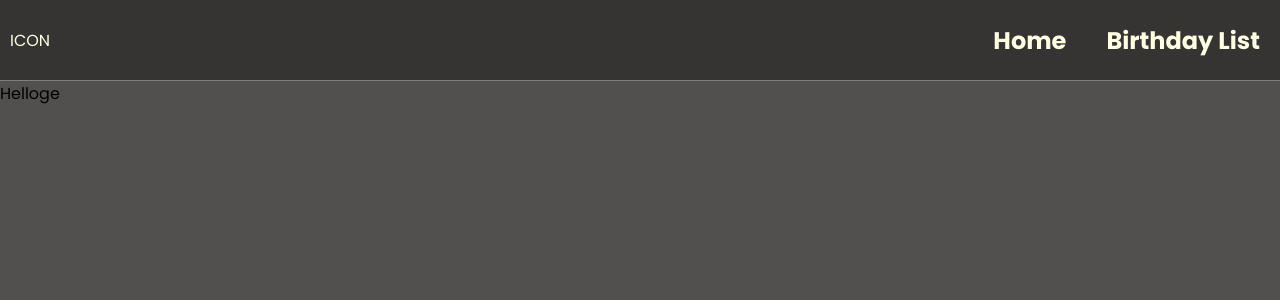
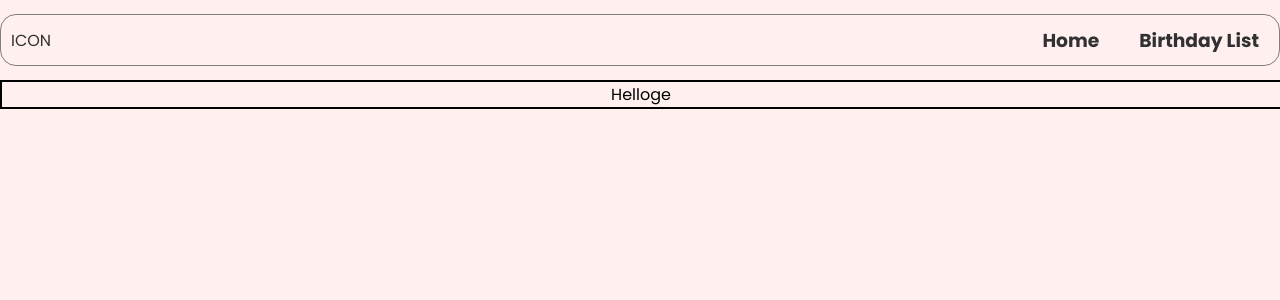
Before and after one commit to vidalgmartin/birthday-tracker, a React (Vite) app in the folder frontend/: page /birthdays in a window 1280 px wide. Shown: the top 300 px of the page. Built offline with nearby package versions, Linux system fonts and the light colour scheme; no server answers.

Commit message:
changed layout and color paleette

```diff
--- a/frontend/src/components/Birthday.jsx
+++ b/frontend/src/components/Birthday.jsx
@@ -20,6 +20,7 @@ export default function Birthday() {
                 <div className="birthday-item" key={birthday._id}>
                     <div className="birthday-name">
                         <p>{birthday.name}</p>
+                        <p>{birthday.birthday}</p>
                     </div>
                 </div>
             ))}
--- a/frontend/src/components/Navbar.jsx
+++ b/frontend/src/components/Navbar.jsx
@@ -4,16 +4,18 @@ export default function Navbar() {
 
     return (
         <header className="navbar">
+            <div className="navbar-content">
                 <div className="icon">
                     ICON
                 </div>
                 <div className="links">
                     <Link to="/">
-                    <h2>Home</h2>
+                        <h3>Home</h3>
                     </Link>
                     <Link to="/birthdays">
-                    <h2>Birthday List</h2>
+                        <h3>Birthday List</h3>
                     </Link>
+                </div>
             </div>
         </header>
     )
--- a/frontend/src/index.css
+++ b/frontend/src/index.css
@@ -1,9 +1,9 @@
 @import url('https://fonts.googleapis.com/css2?family=Poppins:wght@400;500;600;700&display=swap');
 
 :root {
-    --font-color: rgb(255, 255, 225);
-    --main-color: rgb(54, 51, 51);
-    --secondary-color: rgb(82, 79, 79);
+    --font-color: rgb(49, 49, 49);
+    --main-color: rgb(255, 239, 239);
+    --secondary-color: rgb(255, 239, 239);
     --border-color: rgb(128, 127, 127);
 }
 
@@ -22,13 +22,23 @@ body {
  */
 .navbar {
     display: flex;
-    justify-content: space-between;
+    justify-content: center;
     align-items: center;
     width: 100vw;
     height: 10vh;
+    background-color: var(--main-color);
+}
+
+.navbar-content {
+    display: flex;
+    justify-content: space-between;
+    align-items: center;
+    width: 1350px;
+    height: 50px;
     position: relative;
     background-color: var(--main-color);
-    border-bottom: 1px solid var(--border-color);
+    border: 1px solid var(--border-color);
+    border-radius: 16px;
 }
 
 .icon {
@@ -61,8 +71,26 @@ body {
     display: flex;
     justify-content: space-evenly;
     align-items: center;
+
 }
 
 .home-page * {
     max-width: 200px;
 }
+
+.birthday-page-container {
+    display: flex;
+    justify-content: center;
+    align-items: top;
+    width: 100vw;
+
+    border: 1px solid black;
+}
+
+.birthday-elements {
+    display: grid;
+    place-items: center;
+    width: 1350px;
+
+    border: 1px solid black;
+}
--- a/frontend/src/pages/BirthdayList.jsx
+++ b/frontend/src/pages/BirthdayList.jsx
@@ -3,9 +3,11 @@ import Birthday from '../components/Birthday'
 export default function BirthdayList() {
 
     return (
-        <div>
-            Helloge
-            <Birthday />
+        <div className="birthday-page-container">
+            <div className="birthday-elements">
+                Helloge
+                <Birthday />
+            </div>
         </div>
     )
 }
```
Lines whose indentation alone changed are shown as unchanged.
